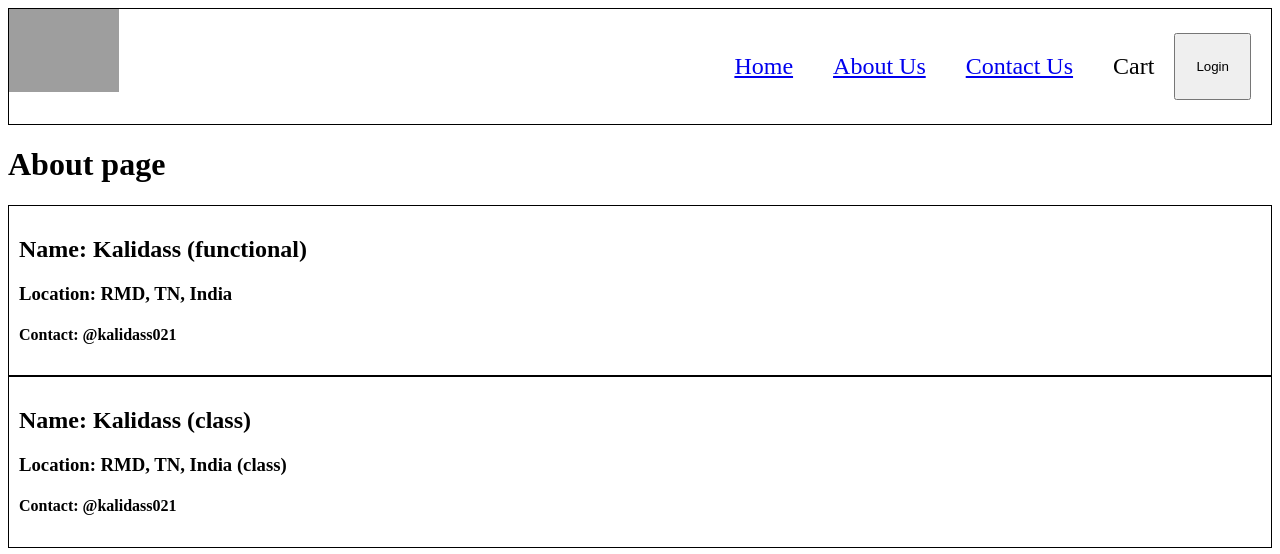
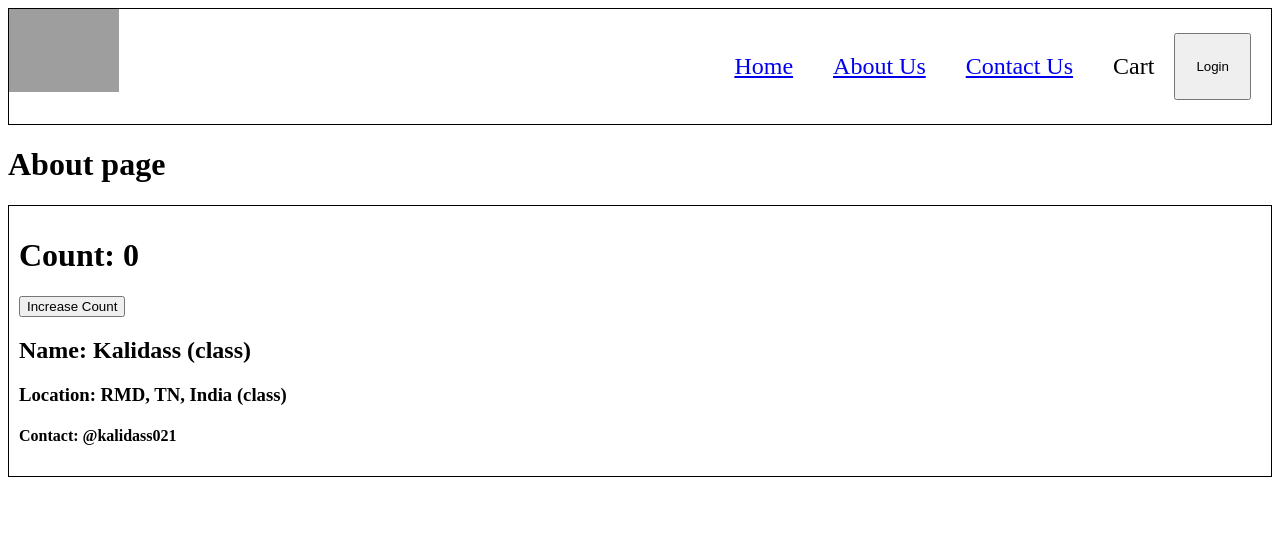
Before and after one commit to kalidass021/food-app, a React (Vite) app: page /about in a window 1280 px wide. Shown: the top 554 px of the page. Built offline with nearby package versions, Linux system fonts and the light colour scheme; grey boxes are pictures that could not be loaded.

Commit message:
update state of class based component

```diff
--- a/src/components/About.js
+++ b/src/components/About.js
@@ -5,7 +5,7 @@
     return (
         <div>
             <h1>About page</h1>
-            <User name={"Kalidass (functional)"} />
+            {/* <User name={"Kalidass (functional)"} /> */}
             <UserClass name={"Kalidass (class)"} location={"RMD, TN, India (class)"}/>
         </div>
     );
--- a/src/components/User.js
+++ b/src/components/User.js
@@ -1,6 +1,10 @@
+import { useState } from "react";
+
 const User = ({name}) => {
+    const [count] = useState(0);
     return (
         <div className="user-card">
+            <h1>Count: {count}</h1>
             <h2>Name: {name}</h2>
             <h3>Location: RMD, TN, India</h3>
             <h4>Contact: @kalidass021</h4>
--- a/src/components/UserClass.js
+++ b/src/components/UserClass.js
@@ -1,16 +1,24 @@
 import React from "react";
 
 class UserClass extends React.Component {
-
-    constructor (props) {
+  constructor(props) {
     super(props);
-        console.log("props", props);
+    this.state = {
+      count: 0,
+    };
   }
 
   render() {
-        const {name, location} = this.props;
+    const { name, location } = this.props;
+    const { count, count2 } = this.state;
     return (
       <div className="user-card">
+        <h1>Count: {count}</h1>
+        <button onClick={() => {
+            this.setState({
+                count: this.state.count + 1,
+            });
+        }}>Increase Count</button>
         <h2>Name: {name}</h2>
         <h3>Location: {location}</h3>
         <h4>Contact: @kalidass021</h4>
@@ -19,5 +27,4 @@
   }
 }
 
-
 export default UserClass;
```
Lines whose indentation alone changed are shown as unchanged.
